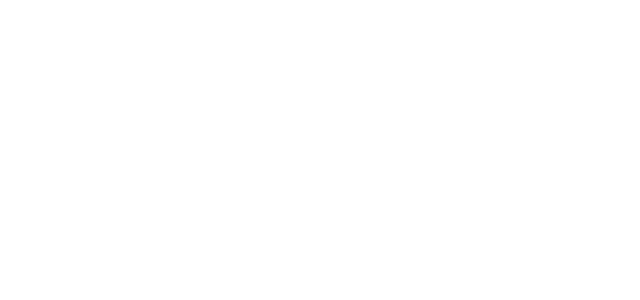
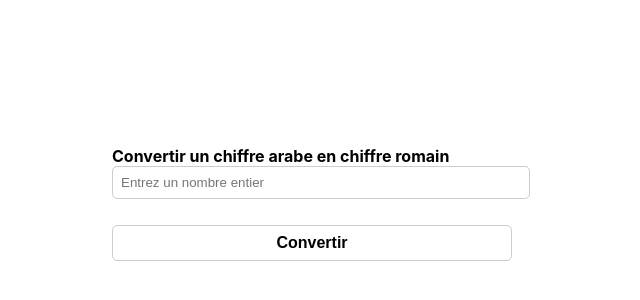
Before and after one commit to BastienMatis/kata_roman_numerals, a React (Create React App) app: page / in a window 1280 px wide. Shown: the part 978-1278 px from the top of the page, without its empty margins (328-968 px from the left). Before the commit the page ends 800 px from the top, so only its background shows below. Built offline with nearby package versions, Linux system fonts and the light colour scheme.

Commit message:
Added homepage

```diff
--- a/src/App.js
+++ b/src/App.js
@@ -1,14 +1,14 @@
 import React from 'react';
 import { BrowserRouter as Router, Route, Routes } from 'react-router-dom';
-import RomanNumerals from './Components/RomanNumerals';
 import './App.css';
+import HomePage from './Pages/HomePage';
 
 function App() {
   return (
     <div>
       <Router>
         <Routes>
-          <Route path="/" element={<RomanNumerals />} />
+          <Route path="/" element={<HomePage />} />
         </Routes>
       </Router>
     </div>
--- /dev/null
+++ b/src/Pages/HomePage.js
@@ -0,0 +1,14 @@
+import React from 'react';
+import RomanNumerals from '../Components/RomanNumerals';
+import ArabNumerals from '../Components/ArabNumerals';
+
+const HomePage = () => {
+    return (
+        <div>
+        <RomanNumerals />
+        <ArabNumerals />
+        </div>
+    );
+    }
+
+export default HomePage;
```
